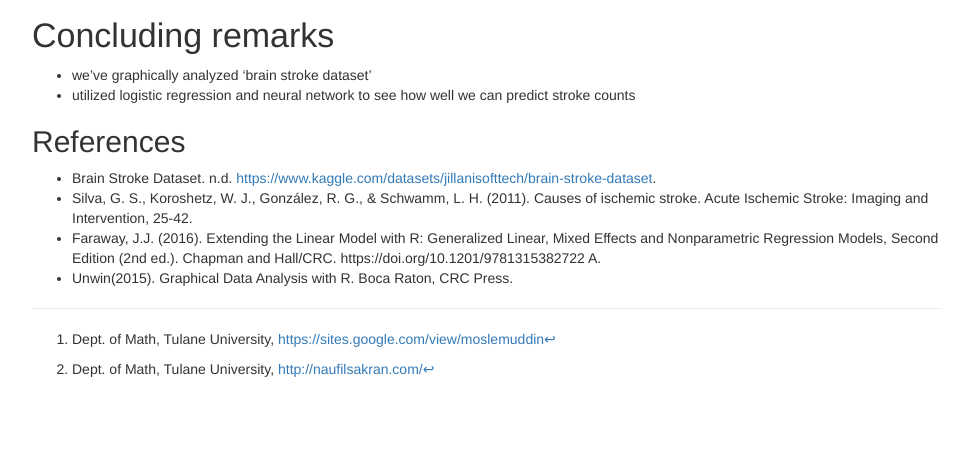
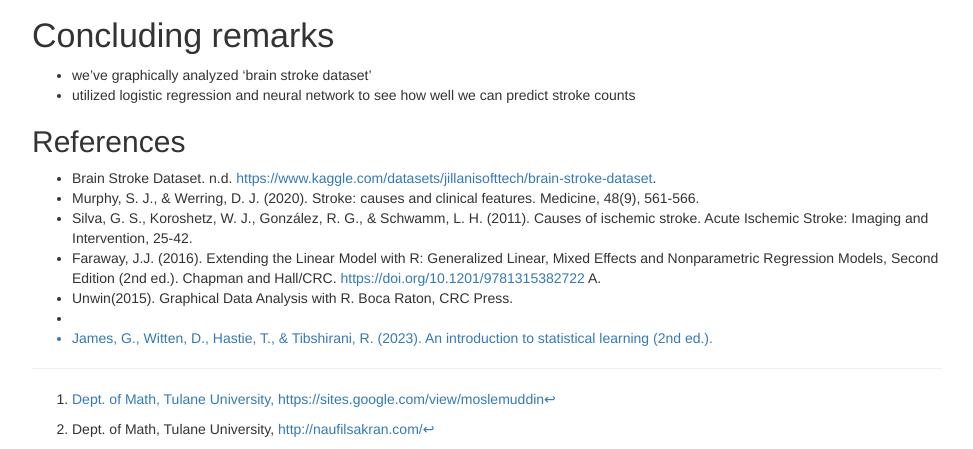
Before and after one commit to muddin21/DataAnalysisProject, a plain HTML site: page index.html in a window 1280 px wide. Shown: the part 8161-8610 px from the top of the page, without its empty margins (153-1126 px from the left). Before the commit the page ends 8550 px from the top, so only its background shows below. Drawn offline with nearby package versions, Linux system fonts and the light colour scheme; some packages are replaced by stand-ins of ours.

Commit message:
Update index.html

```diff
--- a/index.html
+++ b/index.html
@@ -1069,11 +1069,13 @@ can predict stroke counts</li>
 
 <ul>
 <li>Brain Stroke Dataset</em>. n.d. <a href="https://www.kaggle.com/datasets/jillanisofttech/brain-stroke-dataset">https://www.kaggle.com/datasets/jillanisofttech/brain-stroke-dataset</a>.
+<li> Murphy, S. J., & Werring, D. J. (2020). Stroke: causes and clinical features. Medicine, 48(9), 561-566. </li>
 <li>Silva, G. S., Koroshetz, W. J., González, R. G., & Schwamm, L. H. (2011). Causes of ischemic stroke. Acute Ischemic Stroke: Imaging and Intervention, 25-42.</li>
-<li>Faraway, J.J. (2016). Extending the Linear Model with R: Generalized Linear, Mixed Effects and Nonparametric Regression Models, Second Edition (2nd ed.). Chapman and Hall/CRC. https://doi.org/10.1201/9781315382722
+<li>Faraway, J.J. (2016). Extending the Linear Model with R: Generalized Linear, Mixed Effects and Nonparametric Regression Models, Second Edition (2nd ed.). Chapman and Hall/CRC. <a href=https://doi.org/10.1201/9781315382722">https://doi.org/10.1201/9781315382722</a>
 A. </li>
 <li> Unwin(2015). Graphical Data Analysis with R. Boca Raton, CRC Press.</li>
-
+<li> <a href="https://cran.r-project.org/web/packages/deepnet/deepnet.pdf"https://cran.r-project.org/web/packages/deepnet/deepnet.pdf</a></li>
+<li>James, G., Witten, D., Hastie, T., & Tibshirani, R. (2023). An introduction to statistical learning (2nd ed.).  </li>
 </ul>
 
 
```
